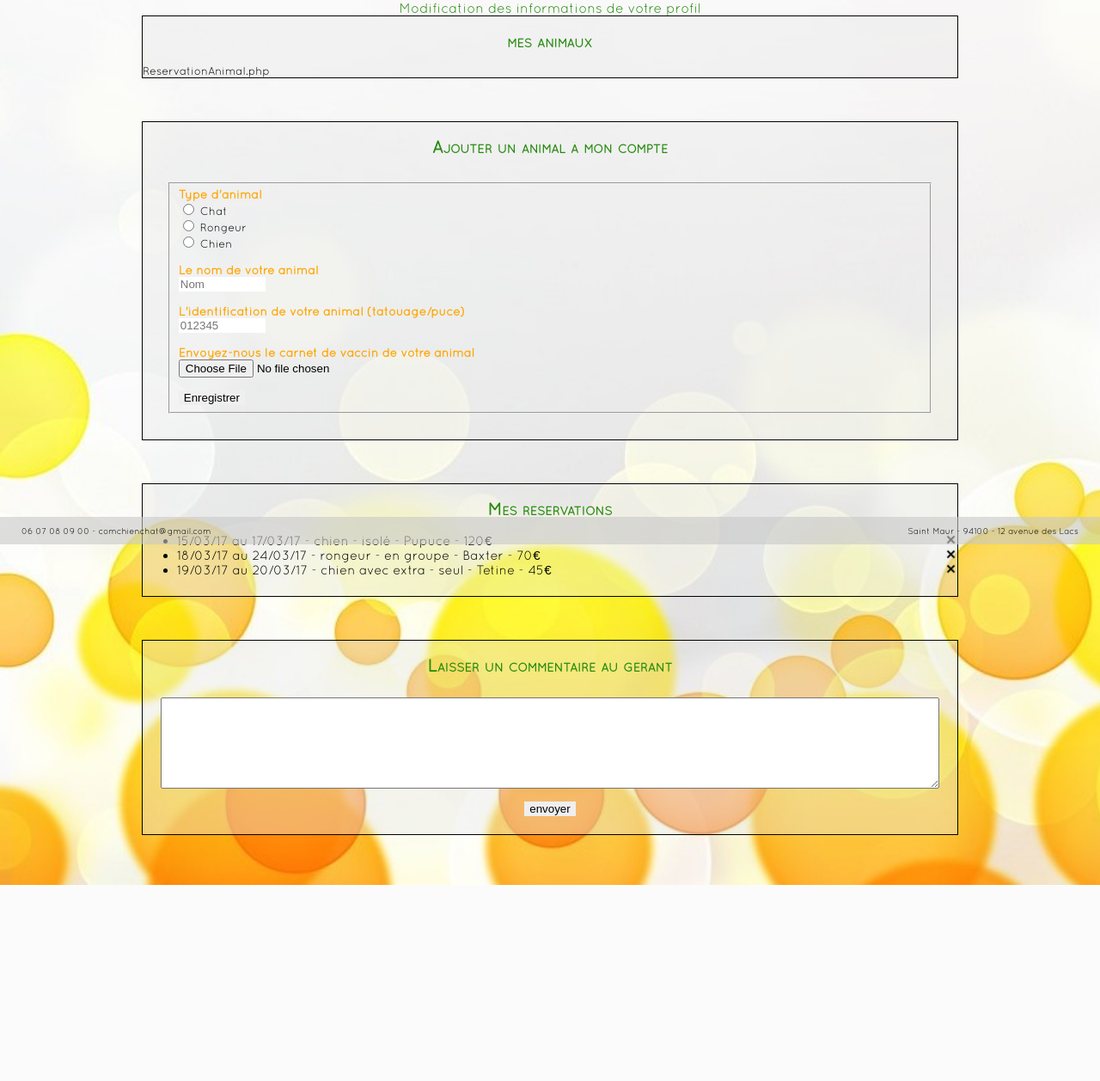
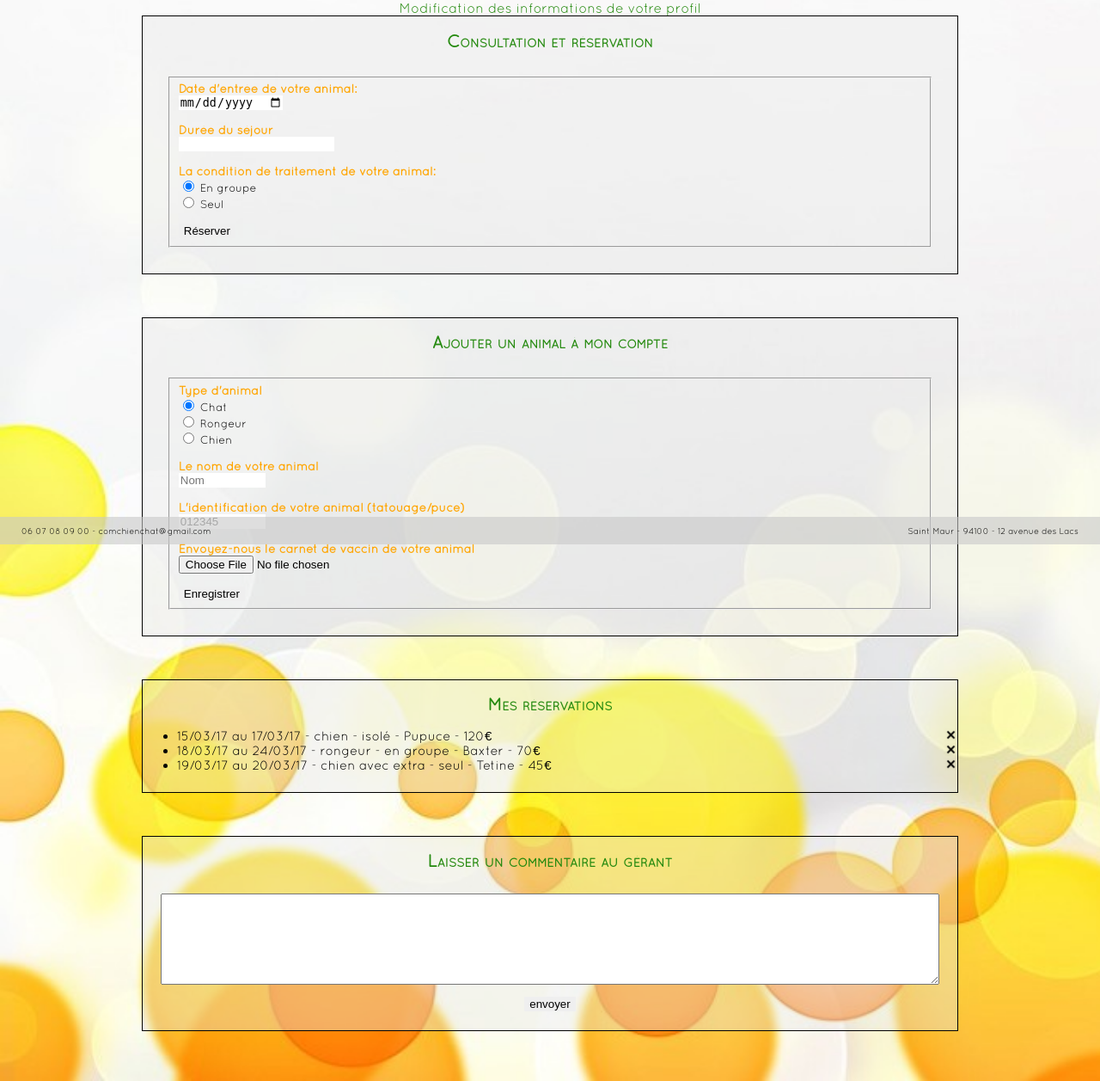
Before and after one commit to Clement97/PDS, a PHP site: page /client.php?action=reserver&idAnimal=1 in a window 1280 px wide. Shown: the part 167-1424 px from the top of the page at 86% size. Before the commit the page ends 1196 px from the top, so only its background shows below. Run offline with PHP 8.4, Linux system fonts and the light colour scheme; a user stored in the database is signed in.

Commit message:
+addAnimal

```diff
--- a/WEB/Script_PHP/GestionAnimaux.php
+++ b/WEB/Script_PHP/GestionAnimaux.php
@@ -1,3 +1,5 @@
+<h2> mes animaux</h2>
+
 <?php
 
 	function estVide(&$identification){
--- a/WEB/Script_PHP/ReservationAnimal.php
+++ b/WEB/Script_PHP/ReservationAnimal.php
@@ -1 +1,31 @@
-ReservationAnimal.php
+                <h2> Consultation et réservation </h2>
+                <form method="post" action="client.php">
+                    <fieldset>
+
+                        <label for="date" class="pt"> Date d'entrée de votre animal:  </label></br>
+                        <input type="date" name="date" id="date" placeholder="jj/mm/aaaa" size="8" maxlength="10" step="10" pattern="^(0?\d|[12]\d|3[01])-(0?\d|1[012])-((?19|20)\d{2})$" required/></br></br>
+
+                        <label for="duree" class="pt"> Durée du séjour </label></br>
+                        <input type="number" name="duree" id="duree" pattern="[1234567]"/></br></br>
+
+                        <label for="box" class="pt"> La condition de traitement de votre animal: </label> <br>
+                        <input type="radio" name="box" value="Groupe" id="Groupe"/ checked> <label for="Groupe" class="choixlabel">En groupe</label></br>
+
+                        <input type="radio" name="box" value="Seul" id="Seul"/> <label for="Seul" class="choixlabel">Seul</label></br></br>
+
+                		<input type="submit" value="Réserver"/>
+
+                <!-- 		<?php
+                			if(isset($_POST['date'])&&isset($_POST['duree'])&&isset($_POST['box'])){
+
+                				        $date = new DateTime($_POST['date']);
+
+										$interval = $date->diff(date("d-m-Y"));
+
+										echo $interval->format('%a total days')."\n";
+
+                			}
+
+                		?> -->
+                	</fieldset>
+                </form>
--- a/WEB/Script_PHP/traitementDelAnimal.php
+++ /dev/null
@@ -1,2 +0,0 @@
-<?php
-?>
--- a/WEB/client.php
+++ b/WEB/client.php
@@ -19,7 +19,6 @@ session_start();
                 <a href="modification.php"> Modification des informations de votre profil </a>
             </div>
             <div class="ptclt">
-                <h2> mes animaux</h2>
                 <?php
                     if(!isset($_GET['action'])){    // si on ne va pas vers modifer ou reserver
                         if(isset($_GET['idAnimal'])){    // si un idAnimal est qd même passer, on doit le supprimer
@@ -37,22 +36,24 @@ session_start();
             </div>
             <div class="ptclt">
                 <h2> Ajouter un animal à mon compte </h2>
-                <form method="post" action="">
+                <form method="post" action="client.php" enctype="multipart/form-data">
                     <fieldset>
                         <label for="ani" class="pt"> Type d'animal </label></br>
-                        <input type="radio" name="ani" value="Chat" id="Chat"/> <label for="Chat">Chat</label></br>
-                        <input type="radio" name="ani" value="Rongeur" id="Rongeur"/> <label for="Rongeur">Rongeur</label></br>
-                        <input type="radio" name="ani" value="Chien" id="Chien"/> <label for="Chien">Chien</label></br></br>
-                        <label for="nom" class="pt"> Le nom de votre animal  </label></br>
-                        <input type="text" name="nom" id="nom" placeholder="Nom" size="10" required/></br></br>
-                        <label for="identification" class="pt"> L'identification de votre animal (tatouage/puce) </label></br>
-                        <input type="text" name="identification" id="identification" placeholder="012345" size="10" required/></br></br>
-                        <label for="certificat" class="pt"> Envoyez-nous le carnet de vaccin de votre animal </label></br>
-                        <input type="file" name="certificat" id="certificat"/></br></br>
+                        <input type="radio" name="ani" value="chat" id="chat" checked/> <label for="Chat">Chat</label></br>
+                        <input type="radio" name="ani" value="rongeur" id="rongeur"/> <label for="Rongeur">Rongeur</label></br>
+                        <input type="radio" name="ani" value="chien" id="chien"/> <label for="Chien">Chien</label></br></br>
+                        <label for="nom" class="pt" > Le nom de votre animal  </label></br>
+                        <input type="text" name="nom" id="nom" placeholder="Nom" size="10" pattern="[a-zA-Z]{3,25}" required/></br></br>
+                        <label for="identification" class="pt" pattern="[a-zA-Z0-9]{3,25}" > L'identification de votre animal (tatouage/puce) </label></br>
+                        <input type="text" name="identification" id="identification" placeholder="012345" size="10" /></br></br>
+                        <label for="certificat" class="pt" > Envoyez-nous le carnet de vaccin de votre animal </label></br>
+                        <input type="file" name="certificat" id="certificat" required /></br></br>
                         <input type="submit" value="Enregistrer"/>
+                        <?php include("Script_PHP/traitementAddAnimal.php") ?>
                     </fieldset>
                 </form>
             </div>
+
             <div class="ptclt">
                 <h2> Mes réservations </h2>
                 <ul>
```
Also changed, not shown: WEB/Save/saveaucasou.php (deleted, +0 -19 lines).
